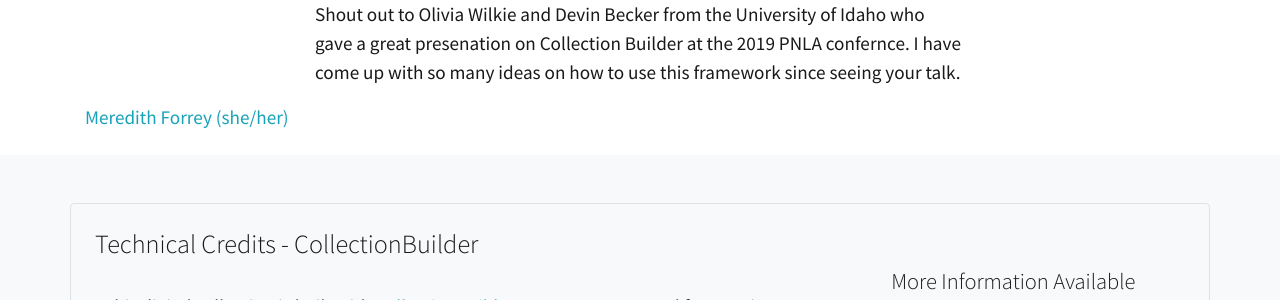
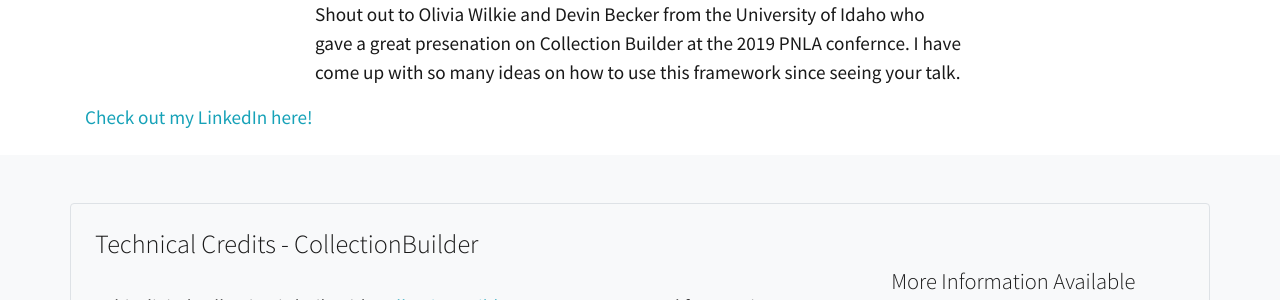
Before and after one commit to forreymr/mjvinyl, a Jekyll site: the page built from pages/about.md, in a window 1280 px wide. Shown: the part 1084-1384 px from the top of the page. Built offline with Jekyll 4.4.1, drawn with Linux system fonts in a browser that asks for light colours; nearby versions of some CDN libraries.

Commit message:
Update about.md
updated linked in link

```diff
--- a/pages/about.md
+++ b/pages/about.md
@@ -20,4 +20,4 @@
 
 Shout out to Olivia Wilkie and Devin Becker from the University of Idaho who gave a great presenation on Collection Builder at the 2019 PNLA confernce.  I have come up with so many ideas on how to use this framework since seeing your talk.
 
-<div class="LI-profile-badge"  data-version="v1" data-size="medium" data-locale="en_US" data-type="horizontal" data-theme="dark" data-vanity="meredith-forrey"><a class="LI-simple-link" href='https://www.linkedin.com/in/meredith-forrey?trk=profile-badge'>Meredith Forrey (she/her)</a></div>
+<div class="LI-profile-badge"  data-version="v1" data-size="medium" data-locale="en_US" data-type="horizontal" data-theme="dark" data-vanity="meredith-forrey"><a class="LI-simple-link" href='https://www.linkedin.com/in/meredith-forrey?trk=profile-badge'>Check out my LinkedIn here!</a></div>
```
